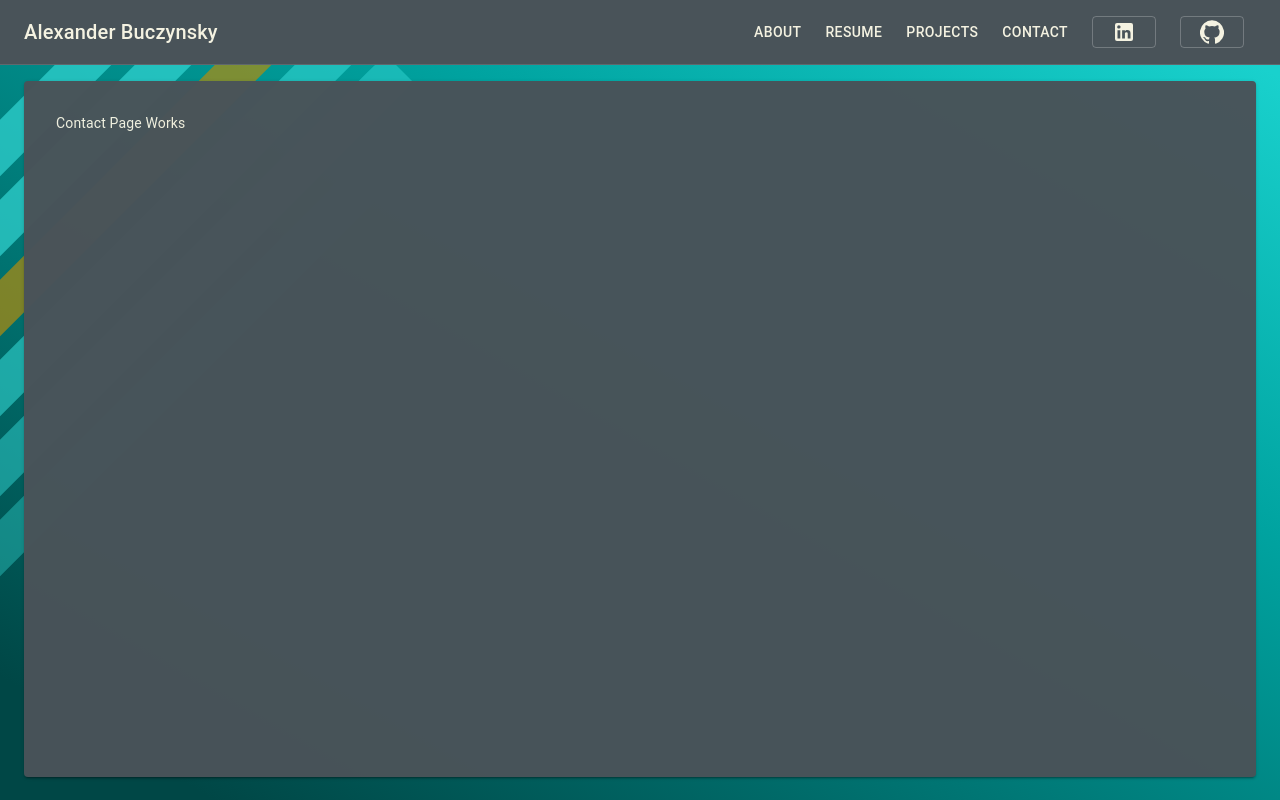
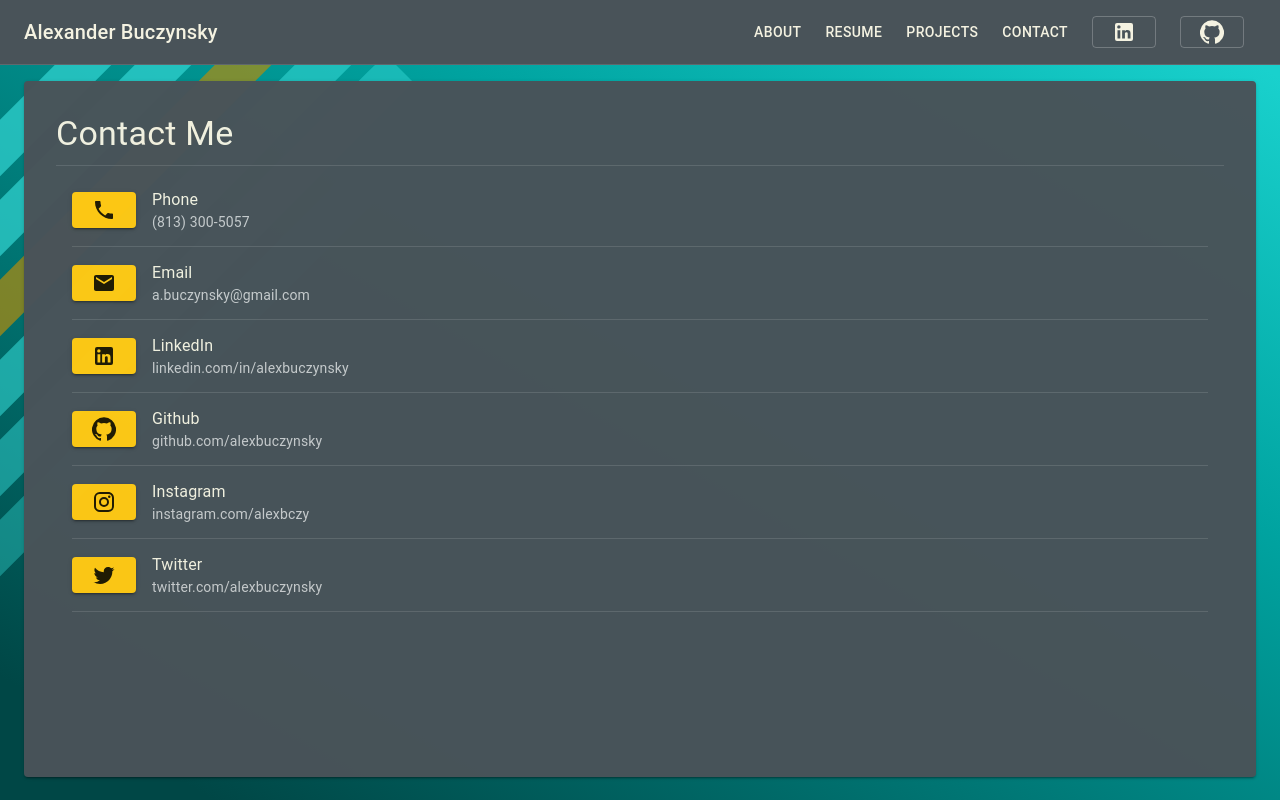
Before and after one commit to alexbuczynsky/alexbuczynsky..github.io, a React (Create React App) app: page /contact in a window 1280 px wide. Built offline with nearby package versions, Linux system fonts and the light colour scheme.

Commit message:
finished contact page

```diff
--- a/src/views/ContactPage.tsx
+++ b/src/views/ContactPage.tsx
@@ -1,9 +1,101 @@
 import React from 'react'
+import { PageHeaderTypography } from '../components/MainPageHeader'
+import { PersonalLinkedInIcon, PersonalGitHubIcon, PersonalInstagramIcon, PersonalTwitterIcon, PersonalEmailIcon } from '../components/SocialMediaIcons'
+import { ListItemAvatar, List, ListItem, ListItemText, Button, makeStyles, Divider, Grow } from '@material-ui/core'
+import PhoneIcon from '@material-ui/icons/Phone';
+
+
+const useStyles = makeStyles(theme => ({
+  listItemAvatar: {
+    marginRight: theme.spacing(2),
+  },
+}));
+
 
 export const ContactPage: React.FC = () => {
+
+  const classes = useStyles();
+
+  const timeout = 200;
+
   return (
     <div>
-      Contact Page Works
+
+      <PageHeaderTypography title='Contact Me' />
+      <List>
+        <Grow in timeout={timeout}>
+          <ListItem>
+            <ListItemAvatar className={classes.listItemAvatar}>
+              <Button href="tel:+1-813-300-5057" color='secondary' size='medium' variant='contained'>
+                <PhoneIcon />
+              </Button>
+            </ListItemAvatar>
+            <ListItemText primary='Phone' secondary='(813) 300-5057' />
+          </ListItem>
+        </Grow>
+        <Divider variant='middle' />
+
+        <Grow in timeout={timeout * 2}>
+          <ListItem>
+            <ListItemAvatar className={classes.listItemAvatar}>
+              <PersonalEmailIcon color='secondary' size='medium' variant='contained' />
+            </ListItemAvatar>
+            <ListItemText primary='Email' secondary='a.buczynsky@gmail.com' />
+          </ListItem>
+        </Grow>
+        <Divider variant='middle' />
+
+        <Grow in timeout={timeout * 3}>
+          <ListItem>
+            <ListItemAvatar className={classes.listItemAvatar}>
+              <PersonalLinkedInIcon color='secondary' size='medium' variant='contained' />
+            </ListItemAvatar>
+            <ListItemText primary='LinkedIn' secondary='linkedin.com/in/alexbuczynsky' />
+          </ListItem>
+        </Grow>
+        <Divider variant='middle' />
+
+        <Grow in timeout={timeout * 4}>
+          <ListItem>
+            <ListItemAvatar className={classes.listItemAvatar}>
+              <PersonalGitHubIcon color='secondary' size='medium' variant='contained' />
+            </ListItemAvatar>
+            <ListItemText primary='Github' secondary='github.com/alexbuczynsky' />
+          </ListItem>
+        </Grow>
+        <Divider variant='middle' />
+
+        <Grow in timeout={timeout * 5}>
+          <ListItem>
+            <ListItemAvatar className={classes.listItemAvatar}>
+              <PersonalInstagramIcon color='secondary' size='medium' variant='contained' />
+            </ListItemAvatar>
+            <ListItemText primary='Instagram' secondary='instagram.com/alexbczy' />
+          </ListItem>
+        </Grow>
+        <Divider variant='middle' />
+
+        <Grow in timeout={timeout * 6}>
+          <ListItem>
+            <ListItemAvatar className={classes.listItemAvatar}>
+              <PersonalTwitterIcon color='secondary' size='medium' variant='contained' />
+            </ListItemAvatar>
+            <ListItemText primary='Twitter' secondary='twitter.com/alexbuczynsky' />
+          </ListItem>
+        </Grow>
+        <Divider variant='middle' />
+
+
+      </List>
+
+
+
+
+
+
+
+
+
     </div>
   )
 }
```
